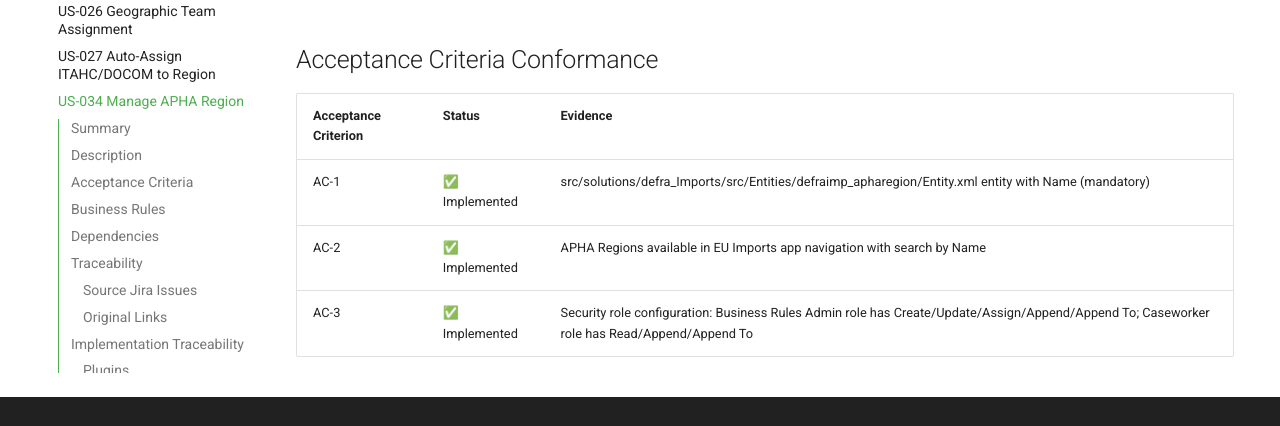
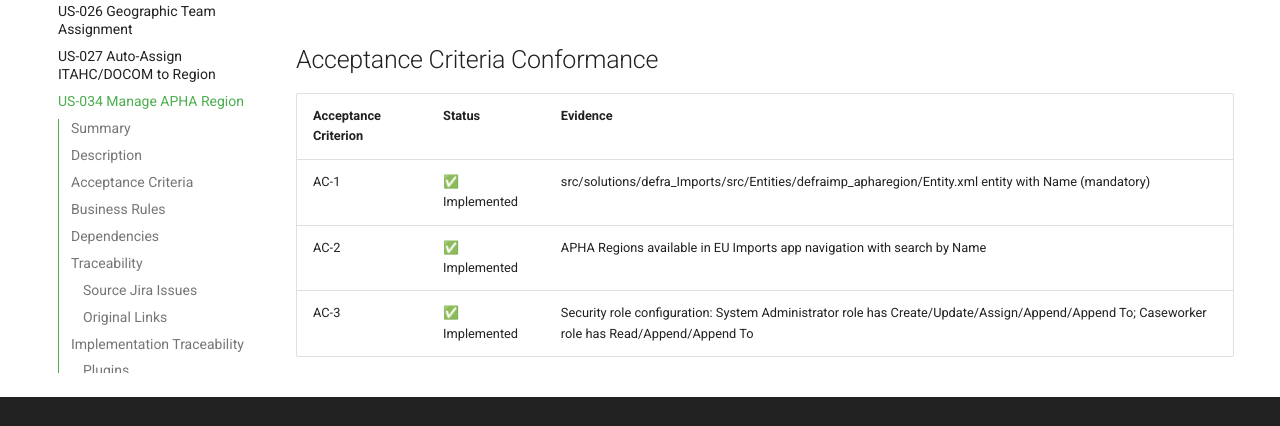
Before and after one commit to DEFRA/trade-imports-pims, an MkDocs documentation site: the page built from docs/requirements/user-stories/US-034-Manage-APHA-Region.md, in a window 1280 px wide and 900 px high, scrolled down 1725 px. Shown: the part 367-793 px from the top of the window. Built offline with MkDocs 1.6.1 and Material for MkDocs 9.7.7, drawn with Linux system fonts in a browser that asks for light colours; a script that is not in the unit is left out; comment, search, counter and statistics services are not loaded.

Commit message:
docs: fix implementation evidence role name

```diff
--- a/docs/requirements/user-stories/US-034-Manage-APHA-Region.md
+++ b/docs/requirements/user-stories/US-034-Manage-APHA-Region.md
@@ -68,4 +68,4 @@ High
 | -------------------- | ------------- | ------------------------------------------------------------------------------------------------------------------------------------------- |
 | AC-1                 | ✅ Implemented | src/solutions/defra_Imports/src/Entities/defraimp_apharegion/Entity.xml entity with Name (mandatory)                                        |
 | AC-2                 | ✅ Implemented | APHA Regions available in EU Imports app navigation with search by Name                                                                     |
-| AC-3                 | ✅ Implemented | Security role configuration: Business Rules Admin role has Create/Update/Assign/Append/Append To; Caseworker role has Read/Append/Append To |
+| AC-3                 | ✅ Implemented | Security role configuration: System Administrator role has Create/Update/Assign/Append/Append To; Caseworker role has Read/Append/Append To |
```
